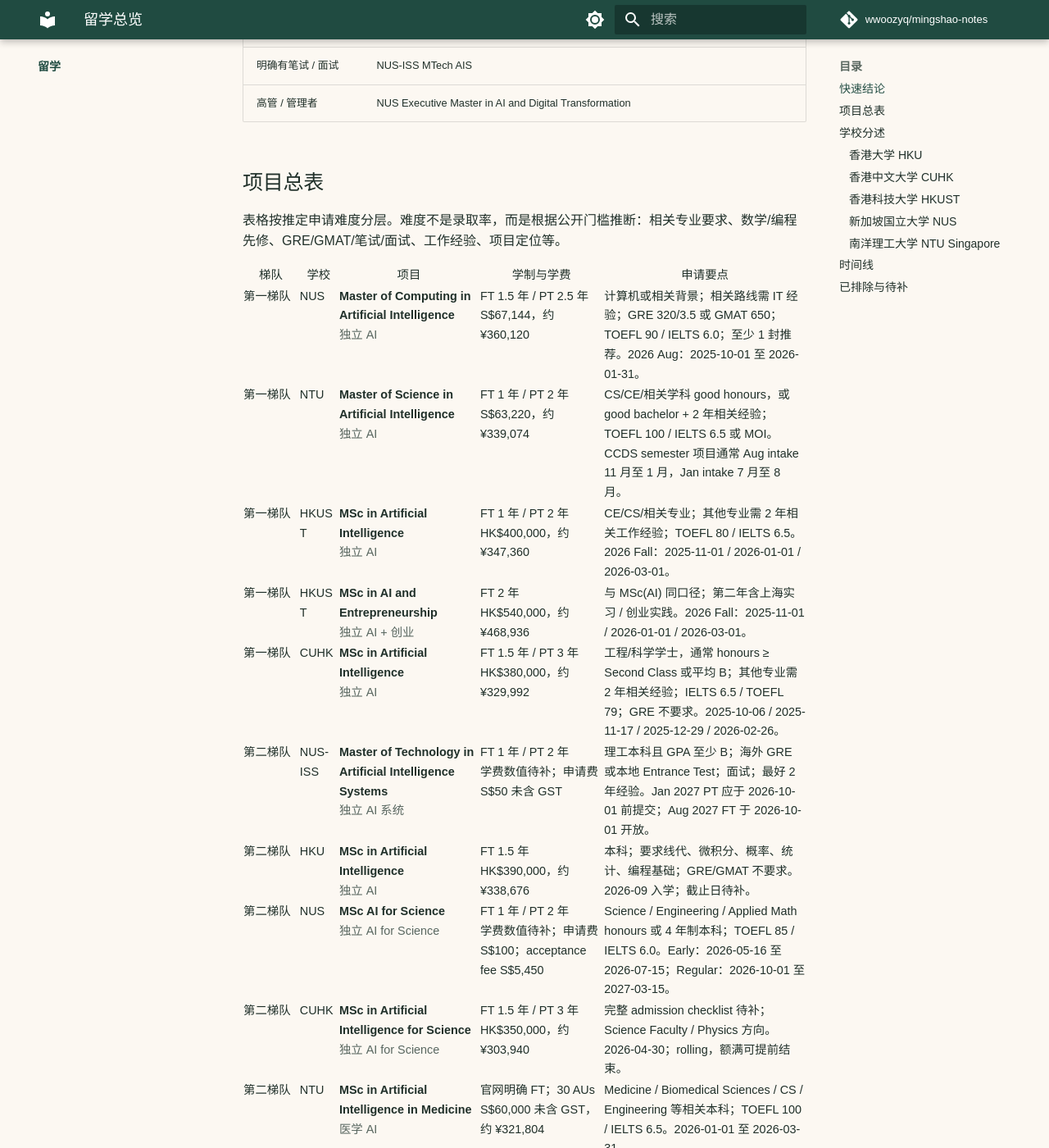
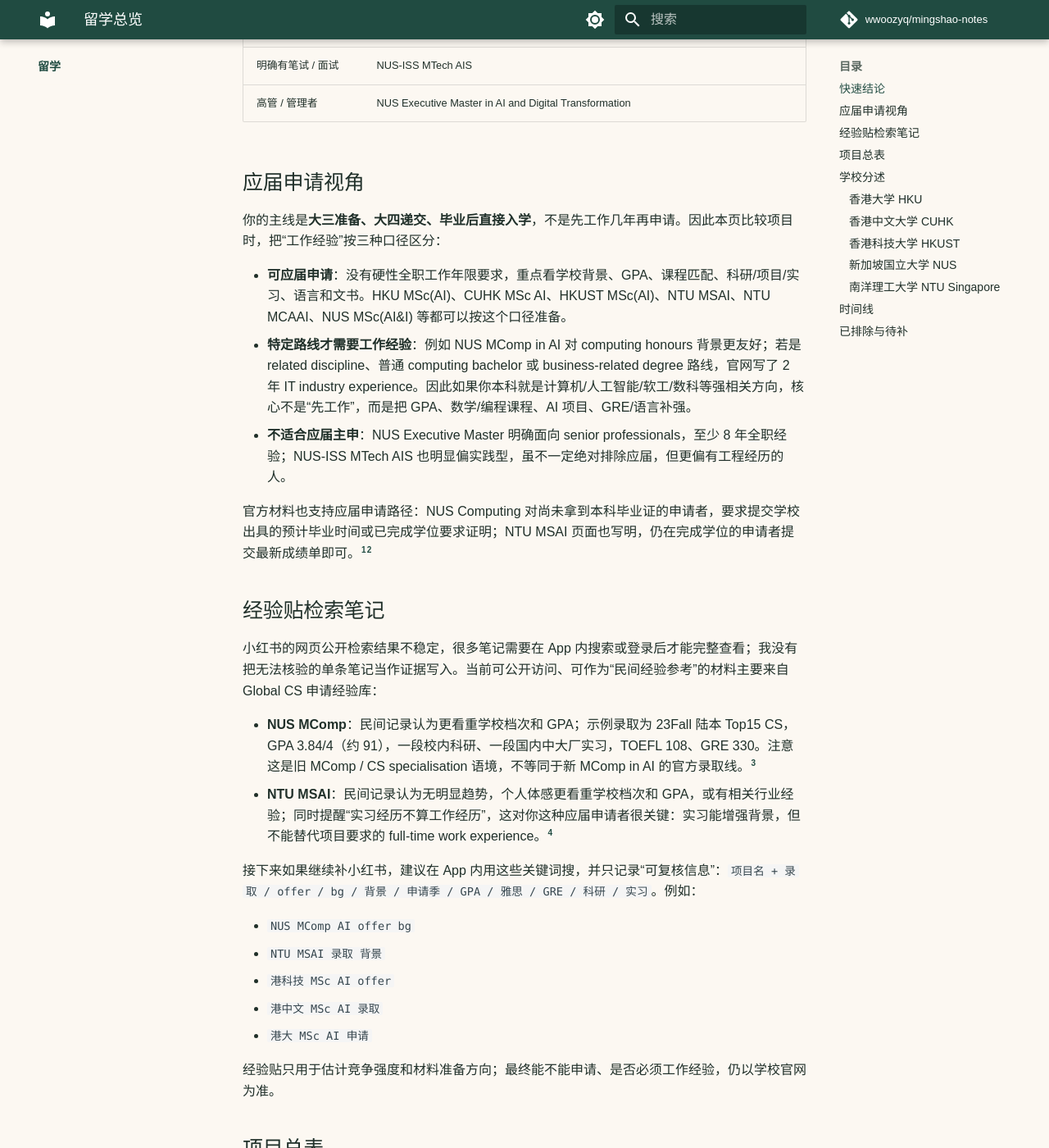
Before and after one commit to wwoozyq/mingshao-notes, an MkDocs documentation site: the page built from docs/study-abroad/index.md, in a window 1280 px wide and 1400 px high, scrolled down 816 px. Shown: the whole window at 82% size. Built offline with MkDocs 1.6.1 and Material for MkDocs 9.7.7, drawn with Linux system fonts in a browser that asks for light colours; comment, search, counter and statistics services are not loaded; some of the changed text lies outside the part shown.

Commit message:
Add undergraduate application context to study abroad notes

```diff
--- a/docs/study-abroad/index.md
+++ b/docs/study-abroad/index.md
@@ -21,6 +21,33 @@
 | 明确有笔试 / 面试 | NUS-ISS MTech AIS |
 | 高管 / 管理者 | NUS Executive Master in AI and Digital Transformation |
 
+## 应届申请视角
+
+你的主线是**大三准备、大四递交、毕业后直接入学**，不是先工作几年再申请。因此本页比较项目时，把“工作经验”按三种口径区分：
+
+- **可应届申请**：没有硬性全职工作年限要求，重点看学校背景、GPA、课程匹配、科研/项目/实习、语言和文书。HKU MSc(AI)、CUHK MSc AI、HKUST MSc(AI)、NTU MSAI、NTU MCAAI、NUS MSc(AI&I) 等都可以按这个口径准备。
+- **特定路线才需要工作经验**：例如 NUS MComp in AI 对 computing honours 背景更友好；若是 related discipline、普通 computing bachelor 或 business-related degree 路线，官网写了 2 年 IT industry experience。因此如果你本科就是计算机/人工智能/软工/数科等强相关方向，核心不是“先工作”，而是把 GPA、数学/编程课程、AI 项目、GRE/语言补强。
+- **不适合应届主申**：NUS Executive Master 明确面向 senior professionals，至少 8 年全职经验；NUS-ISS MTech AIS 也明显偏实践型，虽不一定绝对排除应届，但更偏有工程经历的人。
+
+官方材料也支持应届申请路径：NUS Computing 对尚未拿到本科毕业证的申请者，要求提交学校出具的预计毕业时间或已完成学位要求证明；NTU MSAI 页面也写明，仍在完成学位的申请者提交最新成绩单即可。[^nus-docs][^ntu-docs]
+
+## 经验贴检索笔记
+
+小红书的网页公开检索结果不稳定，很多笔记需要在 App 内搜索或登录后才能完整查看；我没有把无法核验的单条笔记当作证据写入。当前可公开访问、可作为“民间经验参考”的材料主要来自 Global CS 申请经验库：
+
+- **NUS MComp**：民间记录认为更看重学校档次和 GPA；示例录取为 23Fall 陆本 Top15 CS，GPA 3.84/4（约 91），一段校内科研、一段国内中大厂实习，TOEFL 108、GRE 330。注意这是旧 MComp / CS specialisation 语境，不等同于新 MComp in AI 的官方录取线。[^global-nus]
+- **NTU MSAI**：民间记录认为无明显趋势，个人体感更看重学校档次和 GPA，或有相关行业经验；同时提醒“实习经历不算工作经历”，这对你这种应届申请者很关键：实习能增强背景，但不能替代项目要求的 full-time work experience。[^global-ntu]
+
+接下来如果继续补小红书，建议在 App 内用这些关键词搜，并只记录“可复核信息”：`项目名 + 录取 / offer / bg / 背景 / 申请季 / GPA / 雅思 / GRE / 科研 / 实习`。例如：
+
+- `NUS MComp AI offer bg`
+- `NTU MSAI 录取 背景`
+- `港科技 MSc AI offer`
+- `港中文 MSc AI 录取`
+- `港大 MSc AI 申请`
+
+经验贴只用于估计竞争强度和材料准备方向；最终能不能申请、是否必须工作经验，仍以学校官网为准。
+
 ## 项目总表
 
 表格按推定申请难度分层。难度不是录取率，而是根据公开门槛推断：相关专业要求、数学/编程先修、GRE/GMAT/笔试/面试、工作经验、项目定位等。
@@ -41,7 +68,7 @@
       <td>NUS</td>
       <td><strong>Master of Computing in Artificial Intelligence</strong><br><span>独立 AI</span></td>
       <td>FT 1.5 年 / PT 2.5 年<br>S&#36;67,144，约 ¥360,120</td>
-      <td>计算机或相关背景；相关路线需 IT 经验；GRE 320/3.5 或 GMAT 650；TOEFL 90 / IELTS 6.0；至少 1 封推荐。2026 Aug：2025-10-01 至 2026-01-31。</td>
+      <td>应届可走 computing honours 强相关路线；非 computing honours、普通 computing bachelor 或 business-related 路线通常需 2 年 IT 经验；GRE 320/3.5 或 GMAT 650；TOEFL 90 / IELTS 6.0；至少 1 封推荐。2026 Aug：2025-10-01 至 2026-01-31。</td>
     </tr>
     <tr>
       <td>第一梯队</td>
@@ -76,7 +103,7 @@
       <td>NUS-ISS</td>
       <td><strong>Master of Technology in Artificial Intelligence Systems</strong><br><span>独立 AI 系统</span></td>
       <td>FT 1 年 / PT 2 年<br>学费数值待补；申请费 S&#36;50 未含 GST</td>
-      <td>理工本科且 GPA 至少 B；海外 GRE 或本地 Entrance Test；面试；最好 2 年经验。Jan 2027 PT 应于 2026-10-01 前提交；Aug 2027 FT 于 2026-10-01 开放。</td>
+      <td>理工本科且 GPA 至少 B；海外 GRE 或本地 Entrance Test；面试；2 年经验是偏好项而非本页应届主线。Jan 2027 PT 应于 2026-10-01 前提交；Aug 2027 FT 于 2026-10-01 开放。</td>
     </tr>
     <tr>
       <td>第二梯队</td>
@@ -125,14 +152,14 @@
       <td>NTU</td>
       <td><strong>Master of Computing in Applied AI</strong><br><span>应用 AI</span></td>
       <td>FT 3 trimesters / PT 6 trimesters，但官网口径需确认<br>S&#36;65,400，约 ¥350,766</td>
-      <td>任意学士；TOEFL 85 / IELTS 6.0 或 MOI；2 年经验有优势但非硬性。Aug intake：2025-11-01 至 2026-03-31；Nov intake：2026-03-01 至 2026-05-31。</td>
+      <td>任意学士；TOEFL 85 / IELTS 6.0 或 MOI；2 年经验是优势项，不是应届申请硬门槛。Aug intake：2025-11-01 至 2026-03-31；Nov intake：2026-03-01 至 2026-05-31。</td>
     </tr>
     <tr>
       <td>第三梯队</td>
       <td>NTU</td>
       <td><strong>MSc in Enterprise Artificial Intelligence</strong><br><span>企业 AI / 治理</span></td>
       <td>FT 1 年 / PT 1.5-3 年<br>学费数值待补</td>
-      <td>任意 honours 本科；TOEFL 90 / IELTS 6.0；PT 最好有 1 年相关经验。2025-11-01 至 2026-03-31。</td>
+      <td>任意 honours 本科；TOEFL 90 / IELTS 6.0；PT 最好有 1 年相关经验，FT 更适合应届口径。2025-11-01 至 2026-03-31。</td>
     </tr>
     <tr>
       <td>高管通道</td>
@@ -218,3 +245,8 @@ NUS 旧版 **Master of Computing (Artificial Intelligence Specialisation)** 已
 - NTU MCAAI full-time / part-time 官方口径
 - NTU Enterprise AI 学费数值
 - NUS Executive Master 最终 closing date
+
+[^nus-docs]: [NUS Computing Application Information](https://www.comp.nus.edu.sg/programmes/pg/mcomp-gen/application/)：未取得本科毕业证者需提交学校出具的预计毕业时间或完成学位要求证明；申请材料包含 PS、CV、成绩单、标化、推荐等。
+[^ntu-docs]: [NTU MSAI Required Documents](https://www.ntu.edu.sg/education/graduate-programme/master-of-science-in-artificial-intelligence)：仍在完成学位的申请者提交最新成绩单；GRE 和推荐信为 optional。
+[^global-nus]: [Global CS - NUS Mcomp](https://global-cs-application.github.io/Program/T1.5/NUS%20Mcomp/)：民间经验库，记录录取偏好和一条 23Fall 录取背景。
+[^global-ntu]: [Global CS - NTU MSAI](https://global-cs-application.github.io/Program/T1.5/NTU%20MSAI/)：民间经验库，记录 NTU MSAI 的录取偏好和申请注意事项。
```
